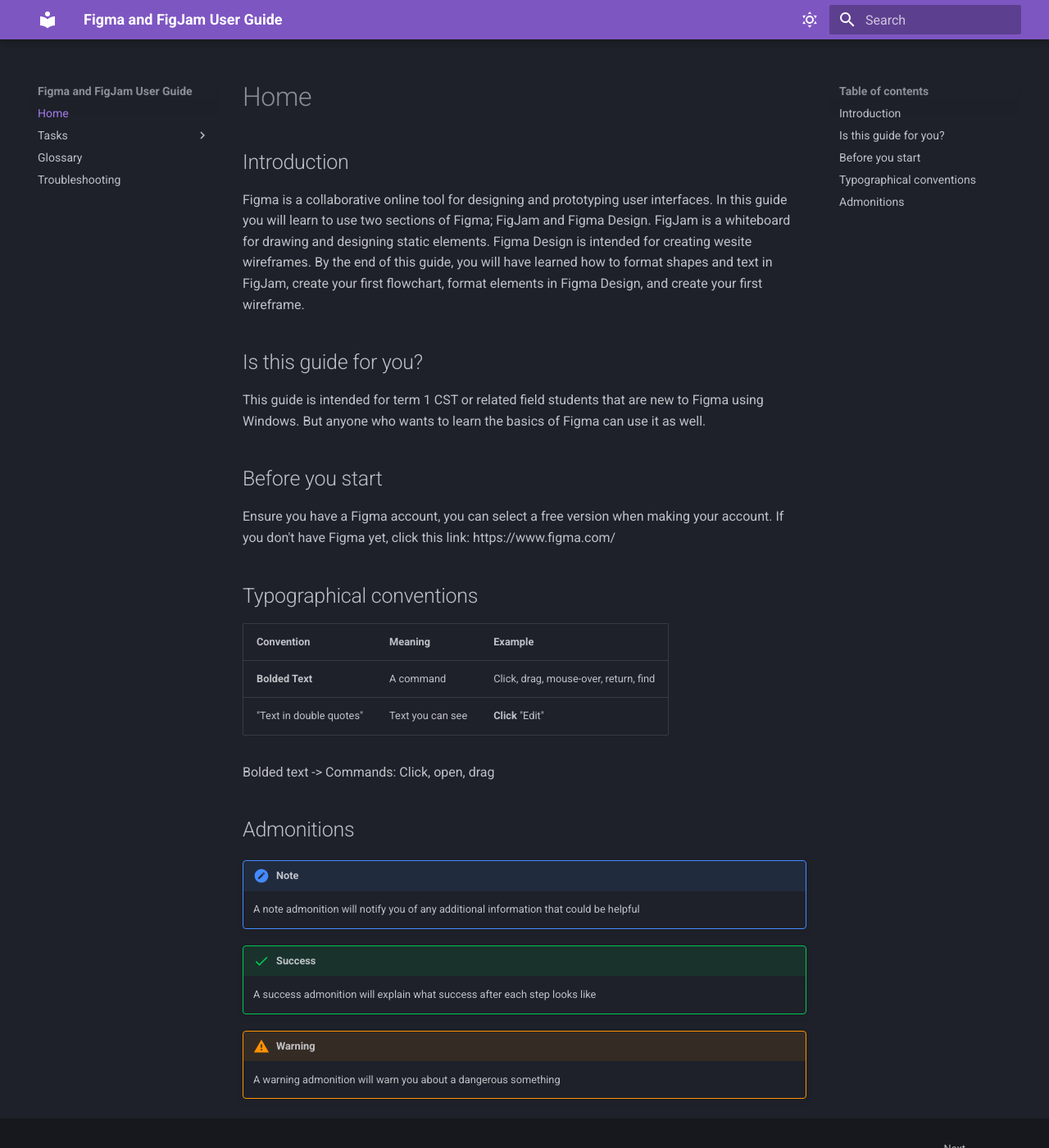
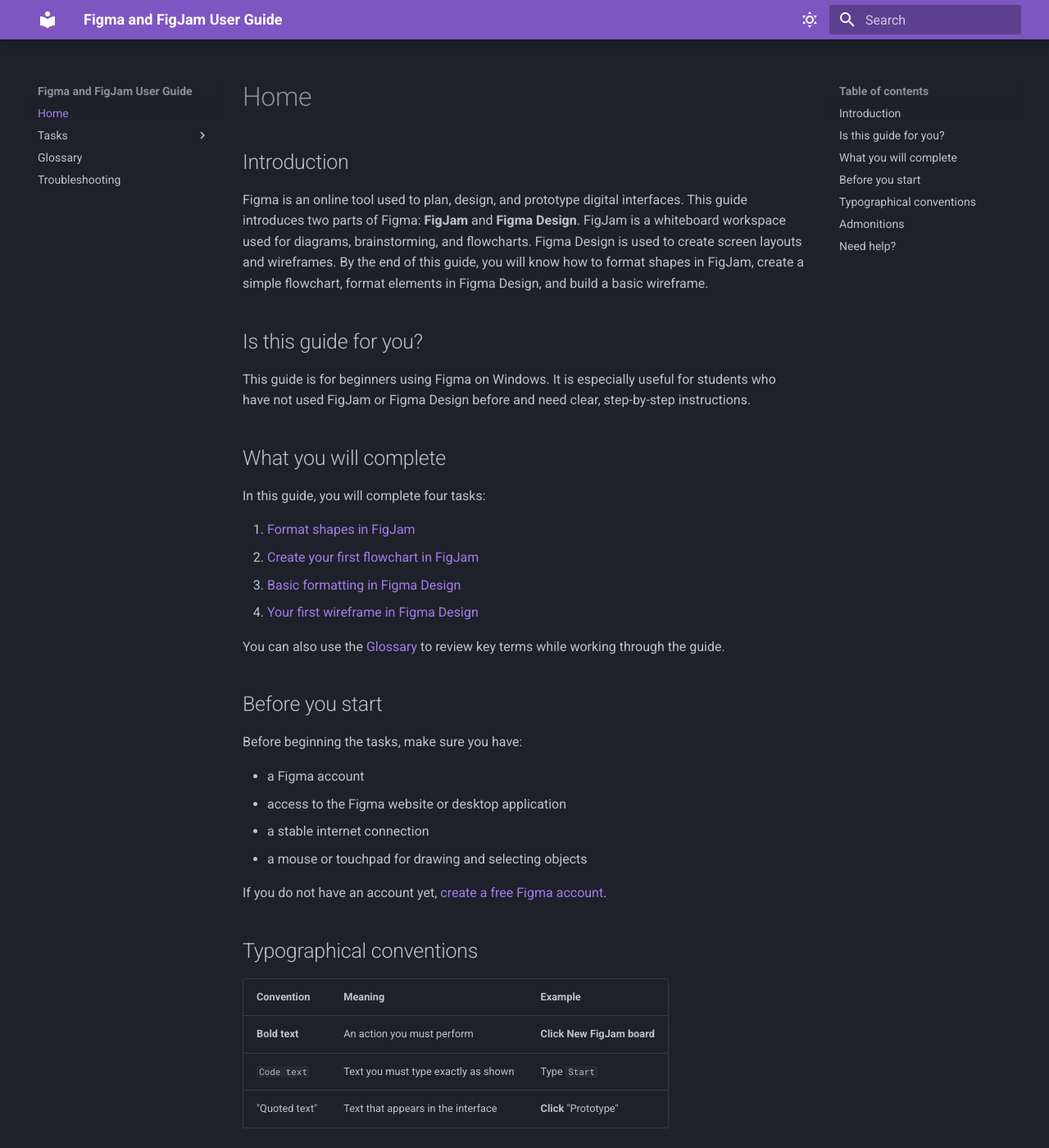
Before and after one commit to andrew-solomko/mkdocs-material-tutorial-andrew, an MkDocs documentation site: the page built from docs/index.md, in a window 1280 px wide and 1400 px high. Shown: the whole window at 82% size. Built offline with MkDocs 1.6.1 and Material for MkDocs 9.7.7, drawn with Linux system fonts in a browser that asks for light colours; some of the changed text lies outside the part shown.

Commit message:
- Update Glossary - Update Index

```diff
--- a/docs/index.md
+++ b/docs/index.md
@@ -1,47 +1,56 @@
-<!--
-- the real homepage -
-
-should contain:
-    - what Figma is
-    - difference between FigJam and Figma Design
-    - who the guide is for
-    - what the user will complete
-    - "before you start"
-    - conventions
-    - examples
-    - links to the tasks and other pages
- -->
-
 # Home
 
 ## Introduction
 
-Figma is a collaborative online tool for designing and prototyping user interfaces. In this guide you will learn to use two sections of Figma; FigJam and Figma Design. FigJam is a whiteboard for drawing and designing static elements. Figma Design is intended for creating wesite wireframes. By the end of this guide, you will have learned how to format shapes and text in FigJam, create your first flowchart, format elements in Figma Design, and create your first wireframe.
+Figma is an online tool used to plan, design, and prototype digital interfaces. This guide introduces two parts of Figma: **FigJam** and **Figma Design**. FigJam is a whiteboard workspace used for diagrams, brainstorming, and flowcharts. Figma Design is used to create screen layouts and wireframes. By the end of this guide, you will know how to format shapes in FigJam, create a simple flowchart, format elements in Figma Design, and build a basic wireframe.
 
 ## Is this guide for you?
 
-This guide is intended for term 1 CST or related field students that are new to Figma using Windows. But anyone who wants to learn the basics of Figma can use it as well.
+This guide is for beginners using Figma on Windows. It is especially useful for students who have not used FigJam or Figma Design before and need clear, step-by-step instructions.
+
+## What you will complete
+
+In this guide, you will complete four tasks:
+
+1. [Format shapes in FigJam](basic-formatting-figjam.md)
+2. [Create your first flowchart in FigJam](first-flowchart-figjam.md)
+3. [Basic formatting in Figma Design](basic-formatting-figma-design.md)
+4. [Your first wireframe in Figma Design](first-wireframe-figma-design.md)
+
+You can also use the [Glossary](glossary.md) to review key terms while working through the guide.
 
 ## Before you start
 
-Ensure you have a Figma account, you can select a free version when making your account. If you don't have Figma yet, click this link: https://www.figma.com/
+Before beginning the tasks, make sure you have:
+
+- a Figma account
+- access to the Figma website or desktop application
+- a stable internet connection
+- a mouse or touchpad for drawing and selecting objects
+
+If you do not have an account yet, [create a free Figma account](https://www.figma.com/).
 
 ## Typographical conventions
 
-| Convention              | Meaning          | Example                               |
-| ----------------------- | ---------------- | ------------------------------------- |
-| **Bolded Text**         | A command        | Click, drag, mouse-over, return, find |
-| "Text in double quotes" | Text you can see | **Click** "Edit"                      |
-
-Bolded text -> Commands: Click, open, drag
+| Convention | Meaning | Example |
+|------------|---------|---------|
+| **Bold text** | An action you must perform | **Click** **New FigJam board** |
+| `Code text` | Text you must type exactly as shown | Type `Start` |
+| "Quoted text" | Text that appears in the interface | **Click** "Prototype" |
 
 ## Admonitions
 
+This guide uses callouts to highlight important information.
+
 !!! note
-    A note admonition will notify you of any additional information that could be helpful
+    A note gives extra information that may help you complete a step.
 
 !!! success
-    A success admonition will explain what success after each step looks like
+    A success message explains what you should see after completing a step correctly.
 
 !!! warning
-    A warning admonition will warn you about a dangerous something
+    A warning appears before an action that could cause confusion or an error.
+
+## Need help?
+
+If you are unsure about a term, check the [Glossary](glossary.md). If something does not work as expected, go to the [Troubleshooting](troubleshooting.md) page.
```
Also changed, not shown: docs/glossary.md (+11 -3 lines).
